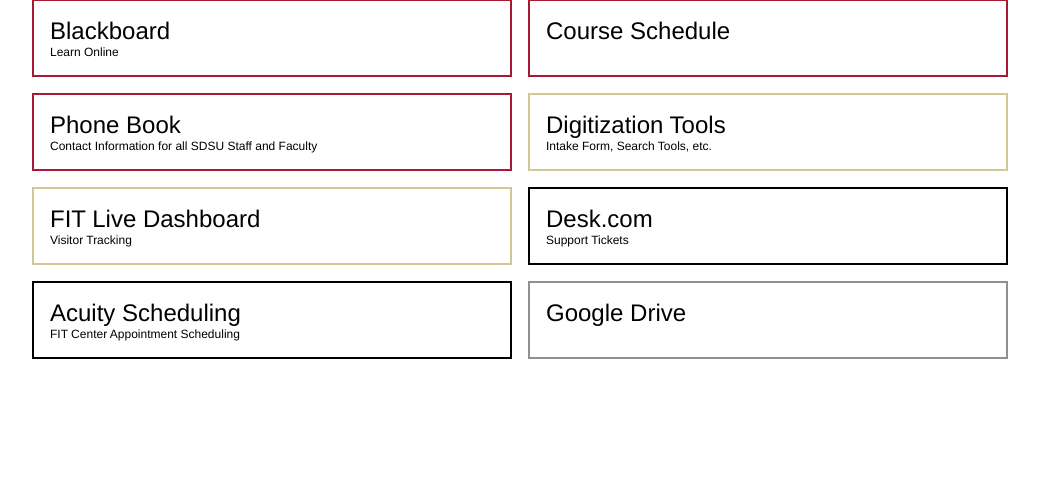
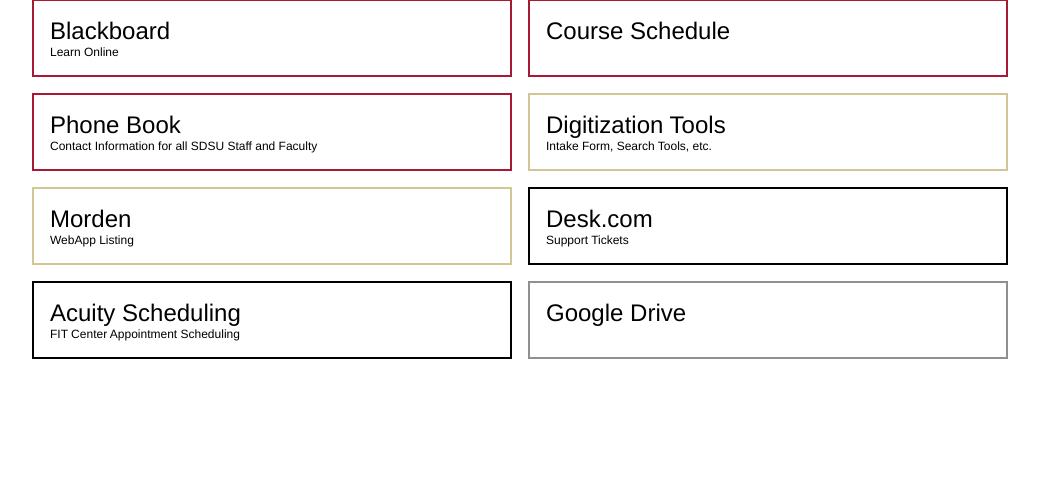
Before and after one commit to sdsu-its/staff-new-tab, a PHP site: page / in a window 1280 px wide. Shown: the part 183-670 px from the top of the page, without its empty margins (120-1159 px from the left). Run offline with PHP 8.4, Linux system fonts and the light colour scheme.

Commit message:
Updated Morden Link

```diff
--- a/index.php
+++ b/index.php
@@ -182,8 +182,8 @@
     </li>
     <li>
         <a href="http://morden.sdsu.edu/fit_welcome/live" class="gold">
-            <span class="title">FIT Live Dashboard</span>
-            <span class="description">Visitor Tracking</span>
+            <span class="title">Morden</span>
+            <span class="description">WebApp Listing</span>
         </a>
     </li>
     <li>
```
